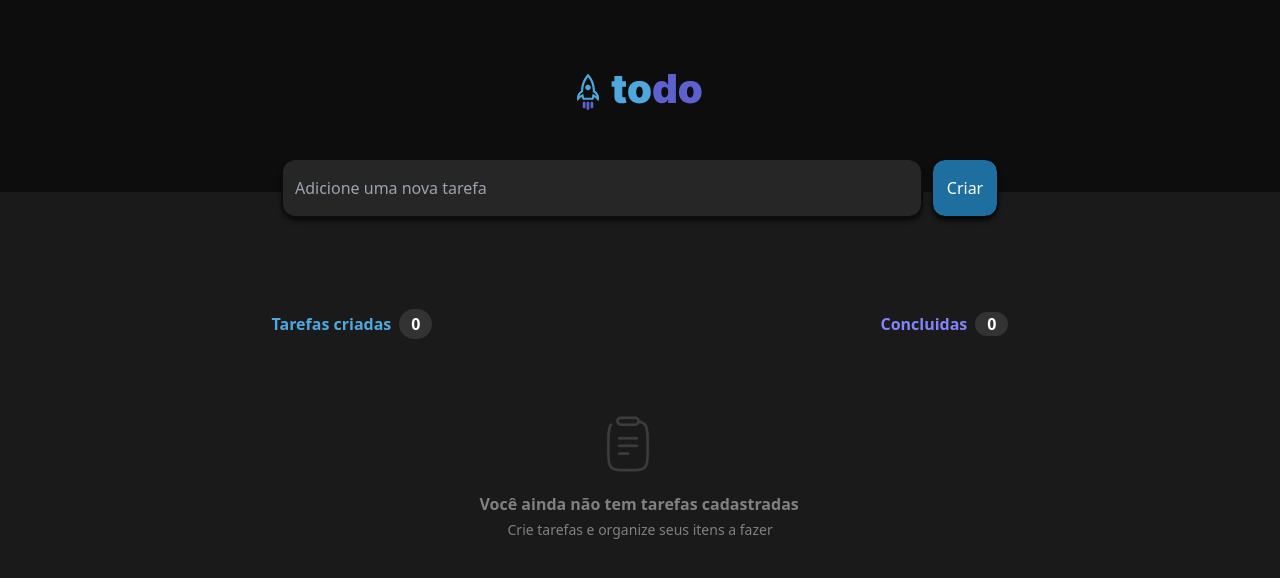
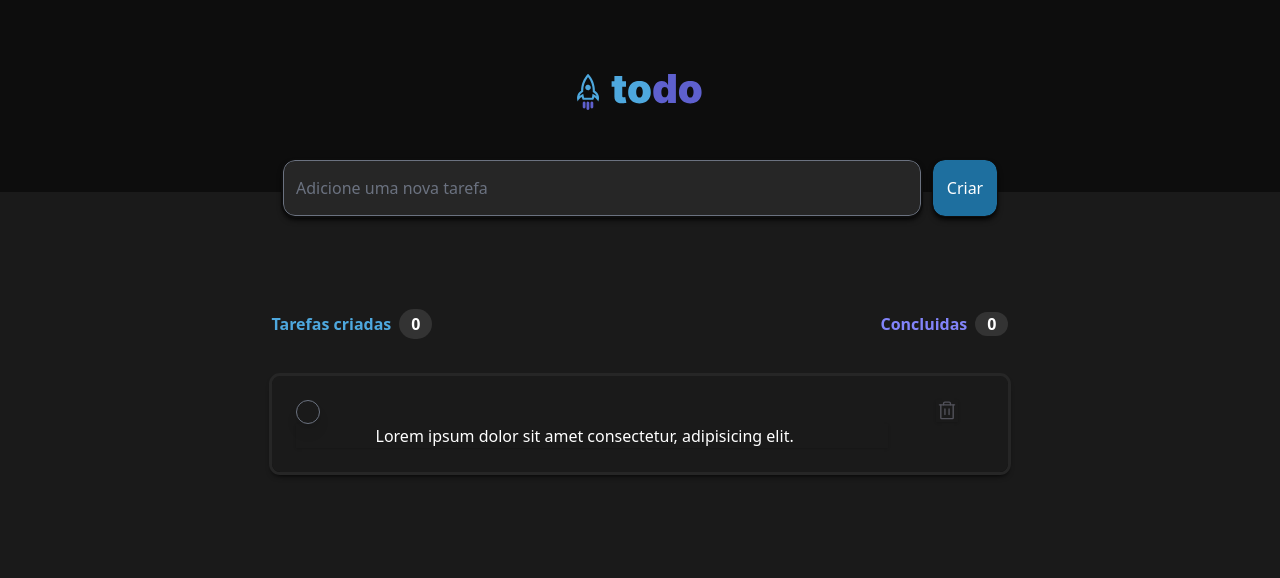
Before and after one commit to frohlich71/toDoList, a React (Vite) app: page / in a window 1280 px wide. Shown: the top 578 px of the page. Built offline with nearby package versions, Linux system fonts and the light colour scheme; the HTML template or start-up script is replaced by a standard one.

Commit message:
terminando html e css

```diff
--- a/package.json
+++ b/package.json
@@ -8,6 +8,8 @@
     "preview": "vite preview"
   },
   "dependencies": {
+    "@tailwindcss/forms": "^0.5.2",
+    "phosphor-react": "^1.4.1",
     "react": "^18.0.0",
     "react-dom": "^18.0.0"
   },
--- a/src/App.tsx
+++ b/src/App.tsx
@@ -1,6 +1,22 @@
+import { EmptyList } from "./components/EmptyList"
 import { Header } from "./components/Header"
 import { Input } from "./components/Input"
-import { TaskList } from "./components/TaskList"
+import { Task } from "./components/Task"
+
+const tasks = [
+  {
+    id: 1,
+    content: 'Fazer 3 exercicios',
+    status: false
+
+  },
+  {
+    id: 2,
+    content: 'Estudar 3 horas',
+    status: true
+  }
+]
+
 
 export function App () {
   return (
@@ -11,9 +27,24 @@ export function App () {
       </div>
 
       <main className="justify-center flex relative">
-        <TaskList />
+      <article>
+        <header className="inline-flex mt-24 mb-10">
+          <div className="mr-[28rem] text-[#4EA8DE] font-bold">
+            Tarefas criadas
+            <span className="bg-[#333333] text-white rounded-full p-1 pl-3 pr-3 ml-2">
+              0
+            </span>
+          </div>
+          <div className="text-[#8284FA] justify-end flex font-bold">
+            Concluidas
+            <span className="bg-[#333333] text-white rounded-full  pl-3 pr-3 ml-2">
+              0
+            </span>
+          </div>
+        </header>
+        <Task />
+      </article>
       </main>
-
     </div>
   )
 }
--- /dev/null
+++ b/src/components/EmptyList.tsx
@@ -0,0 +1,14 @@
+import clipBoard from "../assets/Clipboard.svg"
+
+
+export function EmptyList() {
+  return(
+    <div className="shadow-4zl relative rounded-xl mt-6">
+        <div className="pt-14 pl-52">
+        <img src={clipBoard} alt="Imagem de um bloco de notas" className="ml-[7.5rem] mb-5" />
+        <strong className="text-[#808080]">Você ainda não tem tarefas cadastradas</strong>
+        <p className="text-[#808080] text-sm pl-7 pt-1">Crie tarefas e organize seus itens a fazer</p>
+      </div>
+    </div>
+  )
+}
--- a/src/components/Task.tsx
+++ b/src/components/Task.tsx
@@ -1,5 +1,13 @@
+import {Trash} from 'phosphor-react'
+
 export function Task () {
   return (
-    <h1>Hello world</h1>
+    <div className='pt-6 flex w-[46rem] h-24 outline outline-[#262626] shadow-md shadow-black rounded-lg pl-6 text-ellipsis overflow-scroll'>
+      <input type="checkbox" className="rounded-full bg-transparent w-6 h-6 absolute shadow-lg" />
+      <div className='w-[37rem] content-center'>
+      <div className="text-white pl-20 text-left font-normal shadow">Lorem ipsum dolor sit amet consectetur, adipisicing elit. </div>
+      </div>
+      <Trash  size='22' className='text-zinc-600 absolute ml-[40rem] shadow'/>
+    </div>
   )
 }
--- a/src/components/TaskList.tsx
+++ /dev/null
@@ -1,31 +0,0 @@
-import { Task } from "./Task";
-import clipBoard from "../assets/Clipboard.svg"
-
-export function TaskList () {
-  return (
-    <article>
-      <header className="inline-flex mt-24">
-        <div className="mr-[28rem] text-[#4EA8DE] font-bold">
-          Tarefas criadas
-          <span className="bg-[#333333] text-white rounded-full p-1 pl-3 pr-3 ml-2">
-            0
-          </span>
-        </div>
-        <div className="text-[#8284FA] justify-end flex font-bold">
-          Concluidas
-          <span className="bg-[#333333] text-white rounded-full  pl-3 pr-3 ml-2">
-            0
-          </span>
-        </div>
-      </header>
-
-      <div className="shadow-4zl relative rounded-xl mt-6">
-        <div className="pt-14 pl-52">
-        <img src={clipBoard} alt="Imagem de um bloco de notas" className="ml-[7.5rem] mb-5" />
-        <strong className="text-[#808080]">Você ainda não tem tarefas cadastradas</strong>
-        <p className="text-[#808080] text-sm pl-7 pt-1">Crie tarefas e organize seus itens a fazer</p>
-        </div>
-      </div>
-    </article>
-  )
-}
--- a/tailwind.config.js
+++ b/tailwind.config.js
@@ -22,5 +22,7 @@ module.exports = {
       }
     },
   },
-  plugins: [],
+  plugins: [
+    require('@tailwindcss/forms')
+  ],
 }
```
Also changed, not shown: 1 other file (tests, documents, lock files or other folders).
